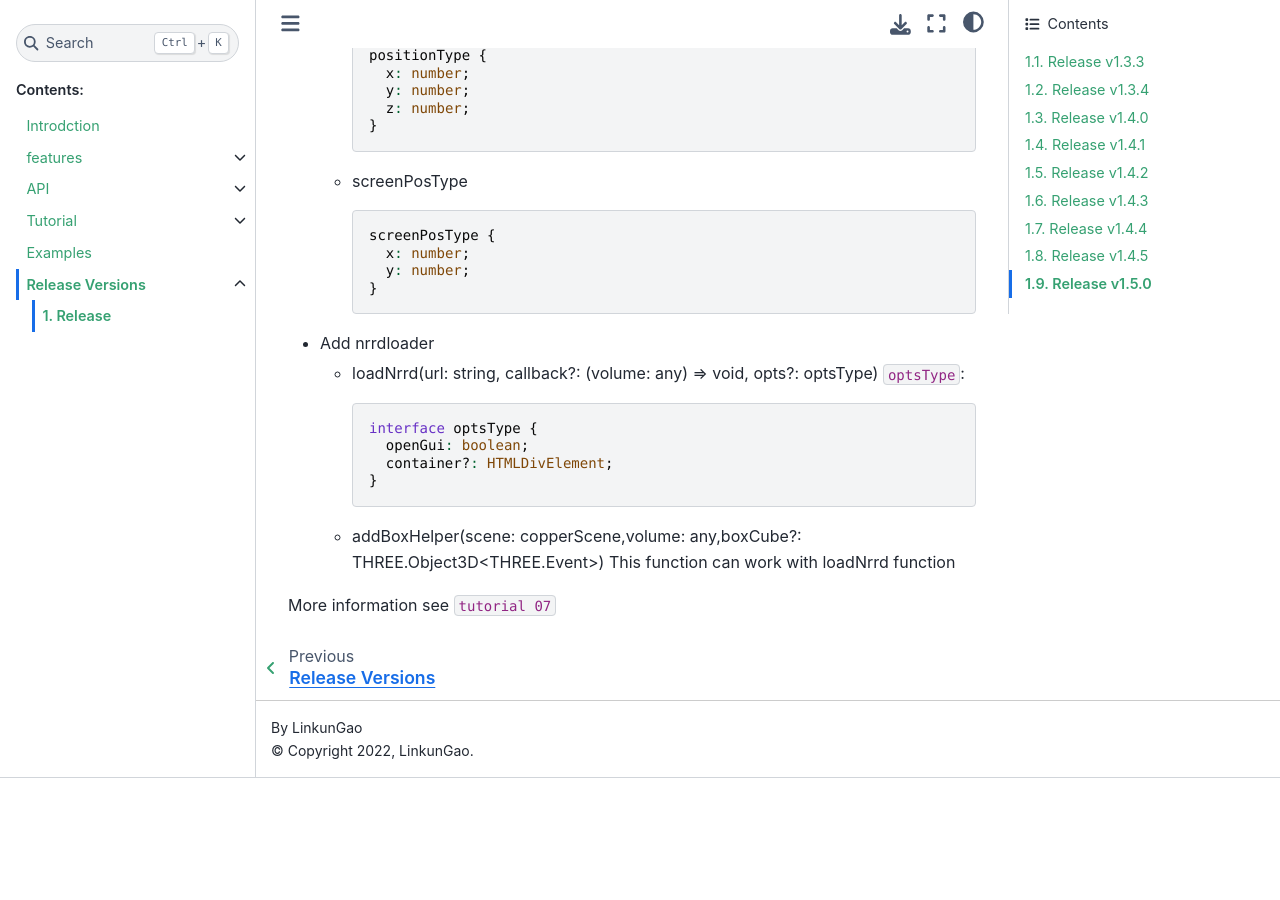
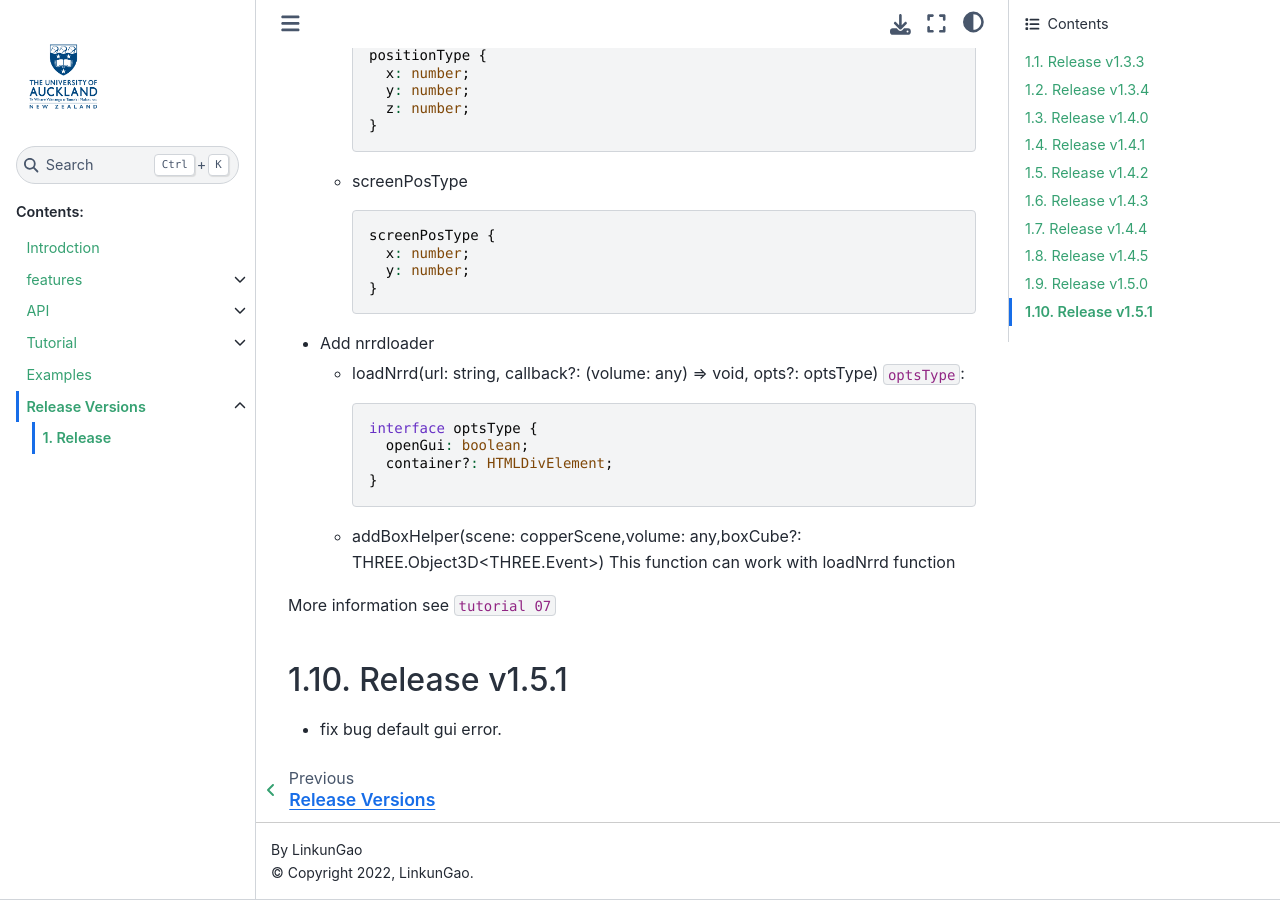
Before and after one commit to LinkunGao/GltfLoader-Plugin, a Sphinx documentation site: the page built from docs/source/release/release.md, in a window 1280 px wide and 900 px high, scrolled down 3049 px. Built offline with Sphinx 7.4.7 and the Sphinx Book theme 1.1.4, drawn with Linux system fonts in a browser that asks for light colours; before the commit the page ends 3827 px from its top, so only the background shows below that.

Commit message:
update docs

```diff
--- a/docs/source/conf.py
+++ b/docs/source/conf.py
@@ -22,7 +22,7 @@ copyright = '2022, LinkunGao'
 author = 'LinkunGao'
 
 # The full version, including alpha/beta/rc tags
-release = 'v1.5.0'
+release = 'v1.5.1'
 
 
 # -- General configuration ---------------------------------------------------
--- a/docs/source/release/release.md
+++ b/docs/source/release/release.md
@@ -132,3 +132,7 @@ Demo:
     This function can work with loadNrrd function
 
 More information see `tutorial 07`
+
+## Release v1.5.1
+
+- fix bug default gui error.
--- a/docs/source/tutorial/index.rst
+++ b/docs/source/tutorial/index.rst
@@ -11,3 +11,4 @@ Tutorial
     04_resetView
     05_convertPos
     06_addLabel
+    07_loadNrrd
```
